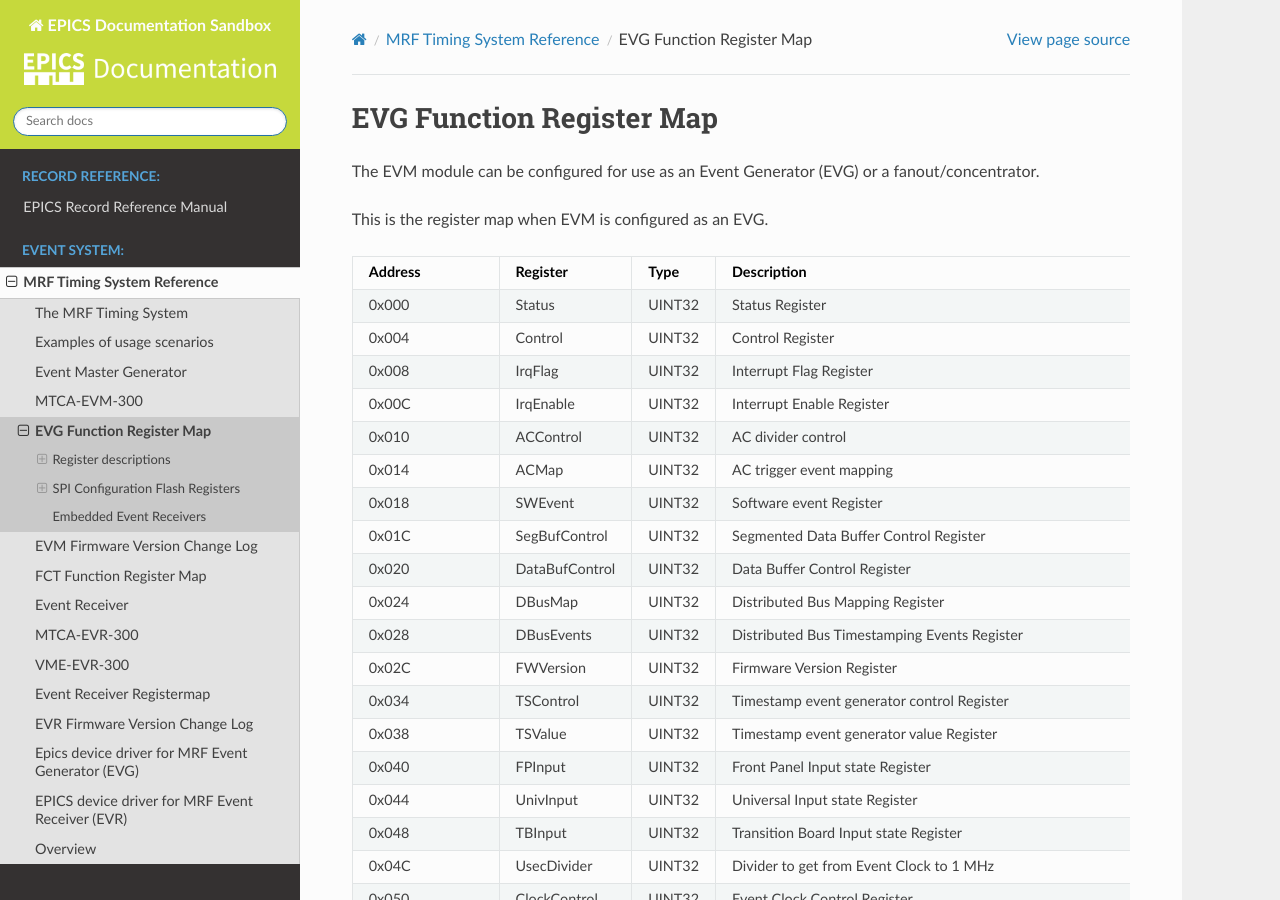
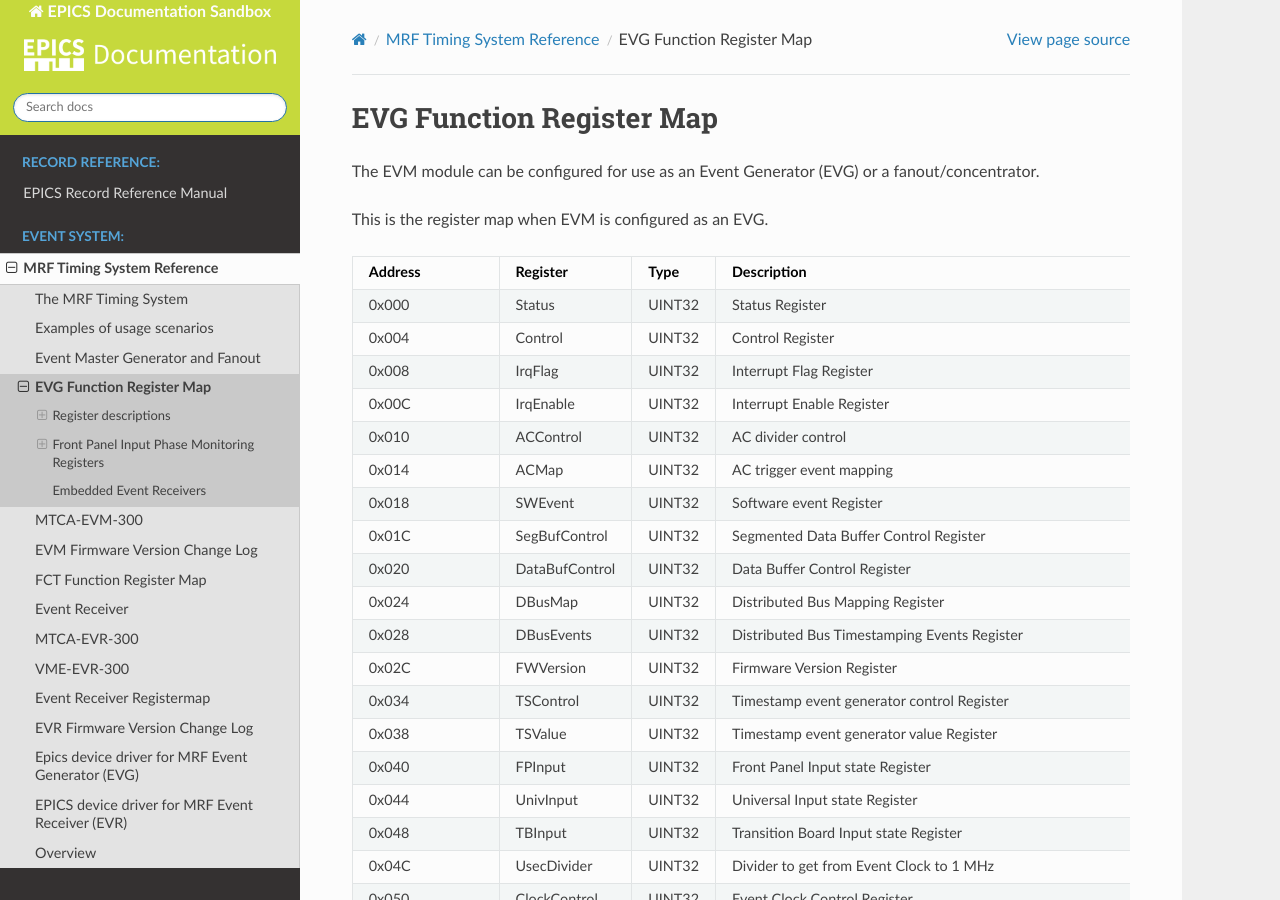
Before and after one commit to ttkorhonen/myDocument, a Sphinx documentation site: the page built from docs/mrfioc2/evg-registermap.md, in a window 1280 px wide and 900 px high. Built offline with Sphinx 7.4.7 and the Read the Docs theme 2.0.0, drawn with Linux system fonts in a browser that asks for light colours.

Commit message:
Restructuring for better navigation, part #1

````diff
--- a/docs/mrfioc2/event-generator.md
+++ b/docs/mrfioc2/event-generator.md
@@ -1,4 +1,4 @@
-# Event Master Generator
+# Event Master Generator and Fanout
 
 The Event Generator generates the event stream and sends it out to an
 array of Event Receivers.
--- a/docs/mrfioc2/evg-registermap.md
+++ b/docs/mrfioc2/evg-registermap.md
@@ -1,4 +1,4 @@
-# EVG Function Register Map
+## EVG Function Register Map
 
 The EVM module can be configured for use as an Event Generator (EVG) or a fanout/concentrator.
 
@@ -130,9 +130,9 @@
 | 0x8000 – 0xBFFF | SeqRam0 | | Sequence RAM 0 |
 | 0xC000 – 0xFFFF | SeqRam1 | | Sequence RAM 1 |
 
-## Register descriptions
+### Register descriptions
 
-### Status Register
+#### Status Register
 
 | address | bit 31 | bit 30 | bit 29 | bit 28 | bit 27 | bit 26 | bit 25 | bit 24 |
 | ------- | ------ | ------ | ------ | ------ | ------ | ------ | ------ | ------ |
@@ -186,7 +186,7 @@
 |       | 1 – System Master enabled – has to be set and only for master EVG in system |
 | SRALT | (reserved) |
 
-### Interrupt Flag Register
+#### Interrupt Flag Register
 
 | address | bit 31 | bit 30 | bit 29 | bit 28 | bit 27 | bit 26 | bit 25 | bit 24 |
 | ------- | ------ | ------ | ------ | ------ | ------ | ------ | ------ | ------ |
@@ -216,7 +216,7 @@
 | IFFF    | RX Event FIFO full flag |
 | IFVIO   | Port U Receiver violation flag |
 
-### Interrupt Enable Register
+#### Interrupt Enable Register
 
 | address | bit 31 | bit 30 | bit 29 | bit 28 | bit 27 | bit 26 | bit 25 | bit 24 |
 | ------- | ------ | ------ | ------ | ------ | ------ | ------ | ------ | ------ |
@@ -247,7 +247,7 @@
 | IEFF | Event FIFO full interrupt enable
 | IEVIO | Receiver violation interrupt enable
 
-### AC Trigger Control Register
+#### AC Trigger Control Register
 
 | address | bit 23 | bit 22 | bit 21 | bit 20 | bit 19 | bit 18 | bit 17 | bit 16 |
 | ------- | ------ | ------ | ------ | ------ | ------ | ------ | ------ | ------ |
@@ -267,7 +267,7 @@
 | | 011 = Front panel TTL input IN1
 | | 101 = Front panel TTL input IN2
 
-### AC Trigger Mapping Register
+#### AC Trigger Mapping Register
 
 | address | bit 7 | bit 6 | bit 5 | bit 4 | bit 3 | bit 2 | bit 1 | bit 0 |
 | ------- | ------ | ------ | ------ | ------ | ------ | ------ | ------ | ------ |
@@ -284,7 +284,7 @@
 | ACM1 | If set AC circuit triggers Event Trigger 1 |
 | ACM0 | If set AC circuit triggers Event Trigger 0 |
 
-### Software Event Register
+#### Software Event Register
 
 | address | bit 15 | bit 14 | bit 13 | bit 12 | bit 11 | bit 10 | bit 9 | bit 8 |
 | ------- | ------ | ------ | ------ | ------ | ------ | ------ | ------ | ------ |
@@ -300,7 +300,7 @@
 | | When enabled ‘1’ a new event will be sent out when event code is written to
 | | the event code register.
 
-### Segmented Data Buffer Control Register
+#### Segmented Data Buffer Control Register
 
 | address | bit 31 | bit 30 | bit 29 | bit 28 | bit 27 | bit 26 | bit 25 | bit 24 |
 | ------- | ------ | ------ | ------ | ------ | ------ | ------ | ------ | ------ |
@@ -324,7 +324,7 @@
 | | ‘1’ – data transmission engine enabled
 | DTSZ(10:8) | Data Transfer size 4 bytes to 2k in four byte increments
 
-### Data Buffer Control Register
+#### Data Buffer Control Register
 
 | address | bit 31 | bit 30 | bit 29 | bit 28 | bit 27 | bit 26 | bit 25 | bit 24 |
 | ------- | ------ | ------ | ------ | ------ | ------ | ------ | ------ | ------ |
@@ -350,7 +350,7 @@
 | DTSZ | Data Transfer size 4 bytes to 2k in four byte increments
 
 
-### Distributed Bus Mapping Register
+#### Distributed Bus Mapping Register
 
 | address | bit 31 | bit 30 | bit 29 | bit 28 | bit 27 | bit 26 | bit 25 | bit 24 |
 | ------- | ------ | ------ | ------ | ------ | ------ | ------ | ------ | ------ |
@@ -378,7 +378,7 @@
 | DBMAP1(3:0) | Distributed Bus Bit 7 Mapping (see above for mappings)
 | DBMAP0(3:0) | Distributed Bus Bit 7 Mapping (see above for mappings)
 
-### Distributer Bus Event Enable Register
+#### Distributer Bus Event Enable Register
 
 | address | bit 7 | bit 6 | bit 5 | bit 4 | bit 3 | bit 2 | bit 1 | bit 0 |
 | ------- | ------ | ------ | ------ | ------ | ------ | ------ | ------ | ------ |
@@ -390,7 +390,7 @@
 | DBEV6 | Distributed bus input 6 “Seconds ‘0’” 0x70 event enable
 | DBEV7 | Distributed bus input 7 “Seconds ‘1’” 0x71 event enable
 
-### FPGA Firmware Version Register
+#### FPGA Firmware Version Register
 
 | address | bit 31 | bit 30 | bit 29 | bit 28 | bit 27 | bit 26 | bit 25 | bit 24 |
 | ------- | ------ | ------ | ------ | ------ | ------ | ------ | ------ | ------ |
@@ -428,7 +428,7 @@
 | | 02 – Delay Compensation firmware
 | Revision ID | See end of manual
 
-### Timestamp Generator Control Register
+#### Timestamp Generator Control Register
 
 | address | bit 7 | bit 6 | bit 5 | bit 4 | bit 3 | bit 2 | bit 1 | bit 0 |
 | ------- | ------ | ------ | ------ | ------ | ------ | ------ | ------ | ------ |
@@ -440,7 +440,7 @@
 | TSGLOAD | Timestamp Generator Load new value into Timestamp Counter
 |         | Write ‘1’ to load new value
 
-### Microsecond Divider Register
+#### Microsecond Divider Register
 
 | address | bit 15 | bit 0 |
 | ------- | ------ | ------ |
@@ -450,7 +450,7 @@
 this register should read 100, for 50 MHz event clock this register should read 50. This value is used to set
 the parameters for the clock cleaner PLL and e.g. for the phase shifter in the AC input logic.
 
-### Clock Control Register
+#### Clock Control Register
 
 | address | bit 31 | bit 30 | bit 29 | bit 28 | bit 27 | bit 26 | bit 25 | bit 24 |
 | ------- | ------ | ------ | ------ | ------ | ------ | ------ | ------ | ------ |
@@ -516,7 +516,7 @@
 
 Please note that after changing the Event clock source the fractional synthesizer control word must be reloaded to initialize an internal reset.
 
-### Event Analyser Control Register
+#### Event Analyser Control Register
 
 | address | bit 7 | bit 6 | bit 5 | bit 4 | bit 3 | bit 2 | bit 1 | bit 0 |
 | ------- | ----- | ----- | ----- | ----- | ----- | ----- | ----- | ----- |
@@ -540,7 +540,7 @@
 | | 0 – Counter running
 | | 1 – Counter reset to zero.
 
-### Sequence RAM Control Registers
+#### Sequence RAM Control Registers
 
 | address | bit 31 | bit 30 | bit 29 | bit 28 | bit 27 | bit 26 | bit 25 | bit 24 |
 | ------- | ------ | ------ | ------ | ------ | ------ | ------ | ------ | ------ |
@@ -594,7 +594,7 @@
 |          | 31 – trigger disabled (default after power up)
 
 
-### SY87739L Fractional Divider Configuration Word
+#### SY87739L Fractional Divider Configuration Word
 
 |Configuration Word | Frequency with 24 MHz reference oscillator |
 | ----------------- | ------------------------------------------ |
@@ -617,7 +617,7 @@
 | 0x0C25B43AD|  49.978 MHz
 | 0x0176C36D | 49.965 MHz
 
-## SPI Configuration Flash Registers
+#### SPI Configuration Flash Registers
 
 | address | bit 7 | bit 6 | bit 5 | bit 4 | bit 3 | bit 2 | bit 1 | bit 0 |
 | ------- | ------ | ------ | ------ | ------ | ------ | ------ | ------ | ------ |
@@ -637,7 +637,7 @@
 | OE | Output enable for SPI pins, ‘1’ enable SPI pins |
 | SSO | Slave select output enable for SPI slave device, ‘1’ device selected |
 
-### Event Trigger Registers
+#### Event Trigger Registers
 
 | address | bit 15   | bit 14   | bit 13   | bit 12   | bit 11   | bit 10   | bit 9    | bit 8    |
 | ------- | ------   | ------   | ------   | ------   | ------   | ------   | ------   | ------   |
@@ -679,7 +679,7 @@
 | EVENx | Enable Event Trigger x |
 | EVCDx | Event Trigger Code for Event trigger x |
 
-### Multiplexed Counter Registers
+#### Multiplexed Counter Registers
 
 | address | bit 31 | bit 30 | bit 29 | bit 28 | bit 27 | bit 26 | bit 25 | bit 24 |
 | ------- | ------ | ------ | ------ | ------ | ------ | ------ | ------ | ------ |
@@ -744,7 +744,7 @@
 |MXxEV1 | Map rising edge of multiplexed counter x to send out event trigger 1
 |MXxEV0 | Map rising edge of multiplexed counter x to send out event trigger 0
 
-### Transition Board Output Mapping Registers
+#### Transition Board Output Mapping Registers
 
 | address | bit 15 | bit 0 |
 | --------| ------ | ----- |
@@ -755,7 +755,7 @@
 | address | bit 15 | bit 0
 | 0x41E | Transition Board Output 15 Mapping ID
 
-### Front Panel Input Mapping Registers
+#### Front Panel Input Mapping Registers
 
 | address | bit 31 | bit 30 | bit 29 | bit 28 | bit 27 | bit 26 | bit 25 | bit 24 |
 | ------- | ------ | ------ | ------ | ------ | ------ | ------ | ------ | ------ |
@@ -847,7 +847,7 @@
 | PHFEx(3:0) | Falling edge phase monitoring register
 | PHREx(3:0) | Rising edge phase monitoring register
 
-### Transition Board Input Mapping Registers
+#### Transition Board Input Mapping Registers
 
 | address | bit 31 | bit 30 | bit 29 | bit 28 | bit 27 | bit 26 | bit 25 | bit 24 |
 | ------- | ------ | ------ | ------ | ------ | ------ | ------ | ------ | ------ |
@@ -908,7 +908,7 @@
 universal input 0 and 1, if either of the inputs is active high also the distributed bus is active high.
 ```
 
-## Embedded Event Receivers
+### Embedded Event Receivers
 
 The VME-EVM-300 has two embedded event receivers. The downstream event receiver (EVRD) receives
 the event stream from port U whereas the upstream event receiver (EVRU) receives the concentrated event
--- a/docs/mrfioc2/mrfEventRef.rst
+++ b/docs/mrfioc2/mrfEventRef.rst
@@ -9,12 +9,12 @@
    usage-examples
 
 .. toctree::
-   :maxdepth: 1
+   :maxdepth: 2
    :caption: Hardware:
 
    event-generator
+   evg-registermap
    evm-mtca
-   evg-registermap
    firmware-changelog
    fct-registermap
    event-receiver
````
Also changed, not shown: docs/mrfioc2/event-receiver.md (+5 -3 lines), docs/mrfioc2/evm-mtca.md (+3 -3 lines), docs/mrfioc2/evr-registermap.md (+5 -5 lines).
